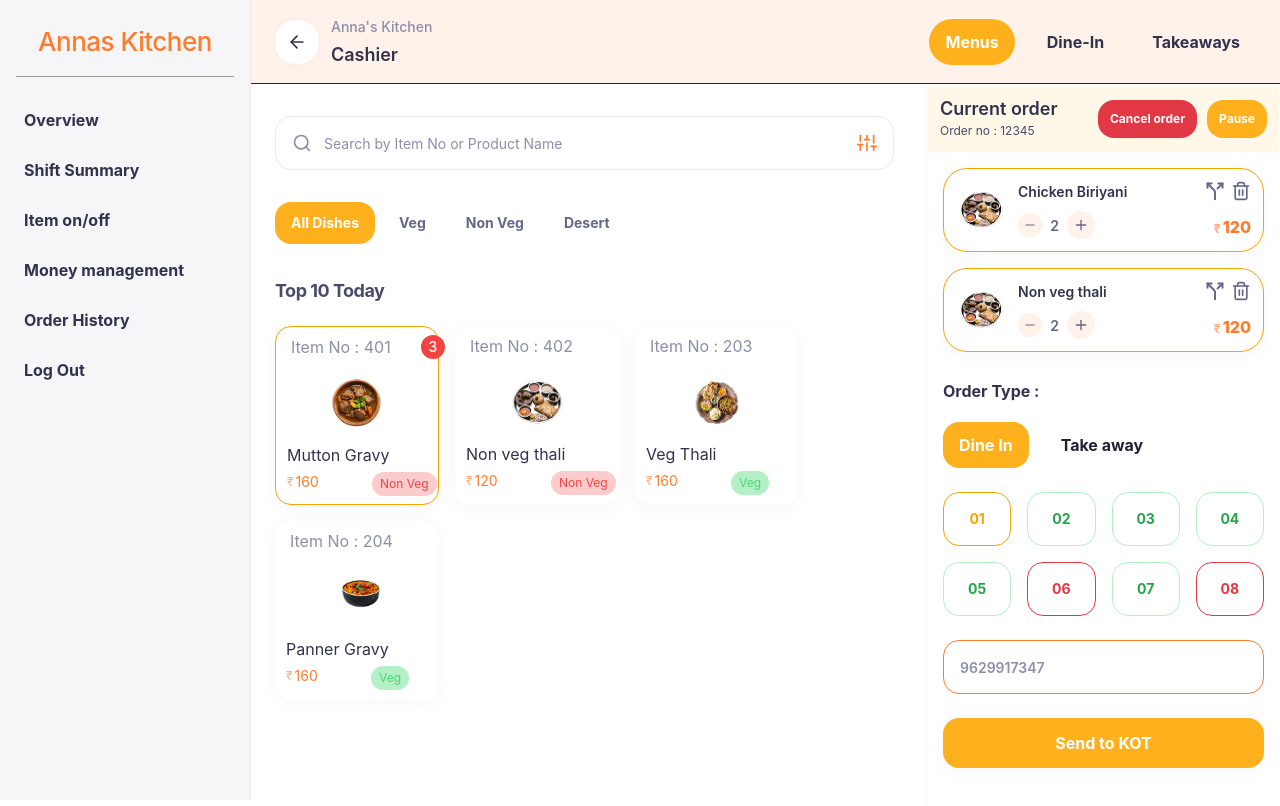
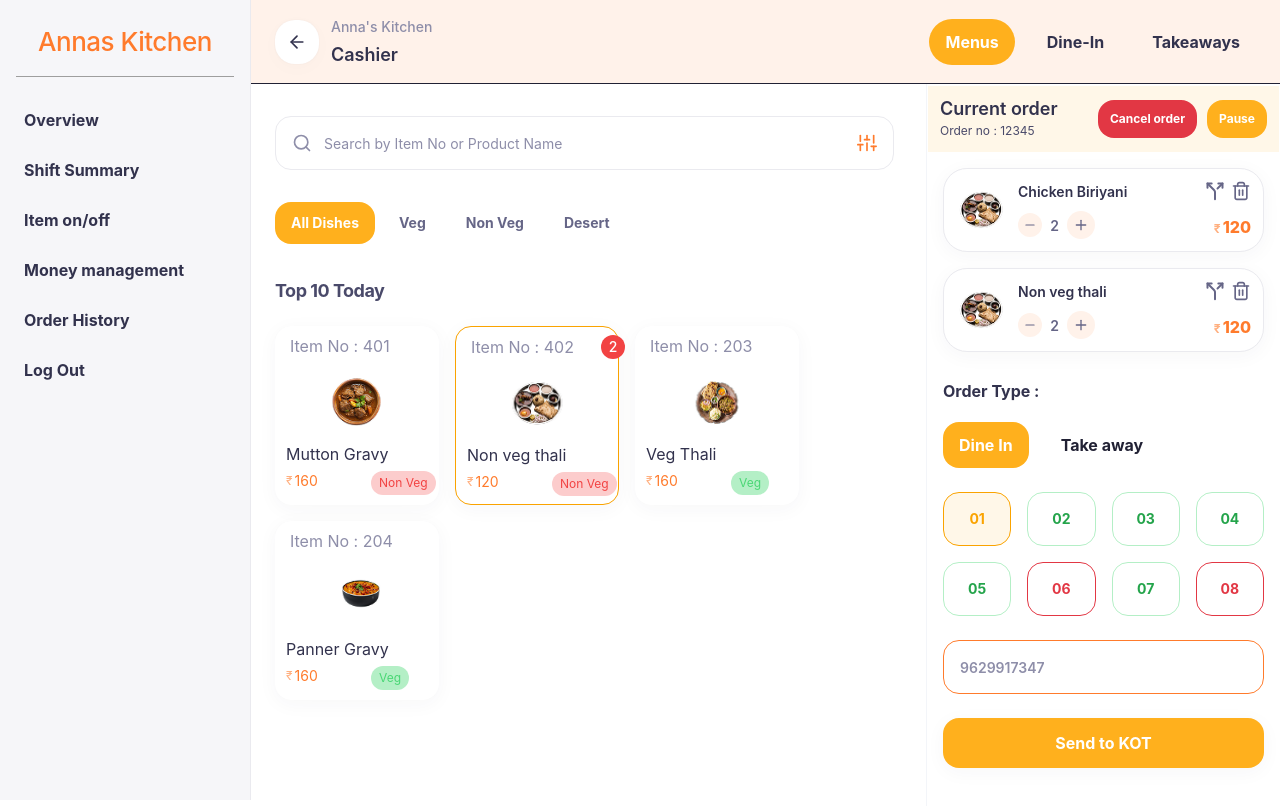
Before and after one commit to manojacccenture-wq/fooderp, a React (Vite) app: page /dashboard/menu in a window 1280 px wide. Shown: the top 806 px of the page. Built offline with nearby package versions, Linux system fonts and the light colour scheme.

Commit message:
Fix:MenuITemClicalble

```diff
--- a/src/pages/Menu/MenuPage.jsx
+++ b/src/pages/Menu/MenuPage.jsx
@@ -13,9 +13,18 @@ const imgAvocadoSandwich1 = image2;
 const imgAvocadoSandwich2 = image3;
 const imgAvocadoSandwich3 = image4;
 
-const OrderItem = ({ image, title, price, quantity, onIncrease, onDecrease, onRemove, onSplit, onReplace, showDelete }) => {
+const OrderItem = ({ image, title, price, quantity, onIncrease, onDecrease, onRemove, onSplit, onReplace, showDelete, isSelected,
+  onSelect, }) => {
   return (
-    <div className="bg-white border border-[#faa300] rounded-2xl p-3 flex gap-3 items-center shadow-[0px_4px_20px_0px_rgba(50,50,71,0.04),0px_0px_1px_0px_rgba(12,26,75,0.03)] relative">
+    <div
+      onClick={onSelect}
+      className={clsx(
+        "bg-white border rounded-2xl p-3 flex gap-3 items-center shadow-[0px_4px_20px_0px_rgba(50,50,71,0.04),0px_0px_1px_0px_rgba(12,26,75,0.03)] relative cursor-pointer",
+        isSelected
+          ? "border-[#faa300]"
+          : "border-[#eaeaef]"
+      )}
+    >
       <div className="w-[50px] h-[50px] shrink-0 drop-shadow-[0px_0px_4px_rgba(255,255,255,0.7)]">
         <img src={image} alt={title} className="w-full h-full object-cover" />
       </div>
@@ -101,6 +110,10 @@ export const MenuPage = () => {
   const [isDiscountModalOpen, setIsDiscountModalOpen] = useState(false);
   const [discountAmount, setDiscountAmount] = useState(0);
 
+
+  const [selectedTable, setSelectedTable] = useState('01');
+  const [selectedOrderItem, setSelectedOrderItem] = useState(null);
+
   const categories = [
     { label: "All Dishes", active: true },
     { label: "Veg", active: false },
@@ -160,7 +173,24 @@ export const MenuPage = () => {
     setOrderItems(prev => prev.map(item => item.id === id ? { ...item, quantity: item.quantity + 1 } : item));
   };
   const handleDecrease = (id) => {
-    setOrderItems(prev => prev.map(item => item.id === id && item.quantity > 1 ? { ...item, quantity: item.quantity - 1 } : item));
+    setOrderItems((prev) => {
+      const existing = prev.find((item) => item.id === id);
+
+      if (!existing) return prev;
+
+      if (existing.quantity === 1) {
+        return prev.filter((item) => item.id !== id);
+      }
+
+      return prev.map((item) =>
+        item.id === id
+          ? {
+            ...item,
+            quantity: item.quantity - 1,
+          }
+          : item
+      );
+    });
   };
   const handleRemove = (id) => {
     setOrderItems(prev => prev.filter(item => item.id !== id));
@@ -198,6 +228,38 @@ export const MenuPage = () => {
     }, 2000);
   };
 
+
+
+
+  const handleProductCardClick = (product) => {
+    setOrderItems((prev) => {
+      const existingItem = prev.find(
+        (item) => item.title === product.title
+      );
+
+      if (existingItem) {
+        return prev.map((item) =>
+          item.title === product.title
+            ? {
+              ...item,
+              quantity: item.quantity + 1,
+            }
+            : item
+        );
+      }
+
+      return [
+        ...prev,
+        {
+          id: Date.now(),
+          image: product.image,
+          title: product.title,
+          price: Number(product.price),
+          quantity: 1,
+        },
+      ];
+    });
+  };
   // Calculations
   const totalAmount = orderItems.reduce((acc, item) => acc + (Number(item.price) * item.quantity), 0);
   const tax = totalAmount > 0 ? totalAmount * 0.05 : 0;
@@ -257,14 +319,38 @@ export const MenuPage = () => {
         <div className="flex gap-4 flex-wrap max-w-[751px]">
           {filteredProducts.length > 0 ? (
             filteredProducts.map((p, index) => (
-              <div key={index} onClick={() => {
-                if (isReplaceMode && selectedItemForAction) {
-                  // Replace flow
-                  setOrderItems(prev => prev.map(i => i.id === selectedItemForAction.id ? { ...p, id: i.id, quantity: i.quantity } : i));
-                  setCenterView('menu');
-                }
-              }} className={isReplaceMode ? "cursor-pointer" : ""}>
-                <ProductCard {...p} quantity={isReplaceMode ? 0 : p.quantity} />
+              <div key={index}
+
+                onClick={() => {
+                  if (isReplaceMode && selectedItemForAction) {
+                    setOrderItems(prev =>
+                      prev.map(i =>
+                        i.id === selectedItemForAction.id
+                          ? {
+                            ...p,
+                            id: i.id,
+                            quantity: i.quantity,
+                          }
+                          : i
+                      )
+                    );
+
+                    setCenterView('menu');
+                    return;
+                  }
+
+                  handleProductCardClick(p);
+                }}
+
+                className={isReplaceMode ? "cursor-pointer" : ""}>
+                <ProductCard
+                  {...p}
+                  quantity={
+                    isReplaceMode
+                      ? 0
+                      : orderItems.find(item => item.title === p.title)?.quantity || 0
+                  }
+                />
               </div>
             ))
           ) : (
@@ -389,6 +475,8 @@ export const MenuPage = () => {
                       onSplit={() => handleSplitClick(item)}
                       onReplace={kotStatus === 'sent' ? () => handleReplaceClick(item) : undefined}
                       showDelete={kotStatus === 'idle'}
+                      isSelected={selectedOrderItem === item.id}
+                      onSelect={() => setSelectedOrderItem(item.id)}
                     />
                   ))}
                   {orderItems.length === 0 && (
@@ -453,7 +541,27 @@ export const MenuPage = () => {
                                 if (num === '01') { borderColor = '#faa300'; textColor = '#faa300'; }
                                 if (num === '06' || num === '08') { borderColor = '#e23744'; textColor = '#e23744'; }
                                 return (
-                                  <button key={num} className="h-[54px] border rounded-[16px] flex items-center justify-center font-bold text-[14px]" style={{ borderColor, color: textColor }}>{num}</button>
+                                  <button
+                                    key={num}
+                                    onClick={() => setSelectedTable(num)}
+                                    className="h-[54px] border rounded-[16px] flex items-center justify-center font-bold text-[14px] transition-colors"
+                                    style={{
+                                      borderColor:
+                                        selectedTable === num
+                                          ? '#faa300'
+                                          : borderColor,
+                                      color:
+                                        selectedTable === num
+                                          ? '#faa300'
+                                          : textColor,
+                                      backgroundColor:
+                                        selectedTable === num
+                                          ? '#fff7e8'
+                                          : 'transparent',
+                                    }}
+                                  >
+                                    {num}
+                                  </button>
                                 );
                               })}
                             </div>
```
